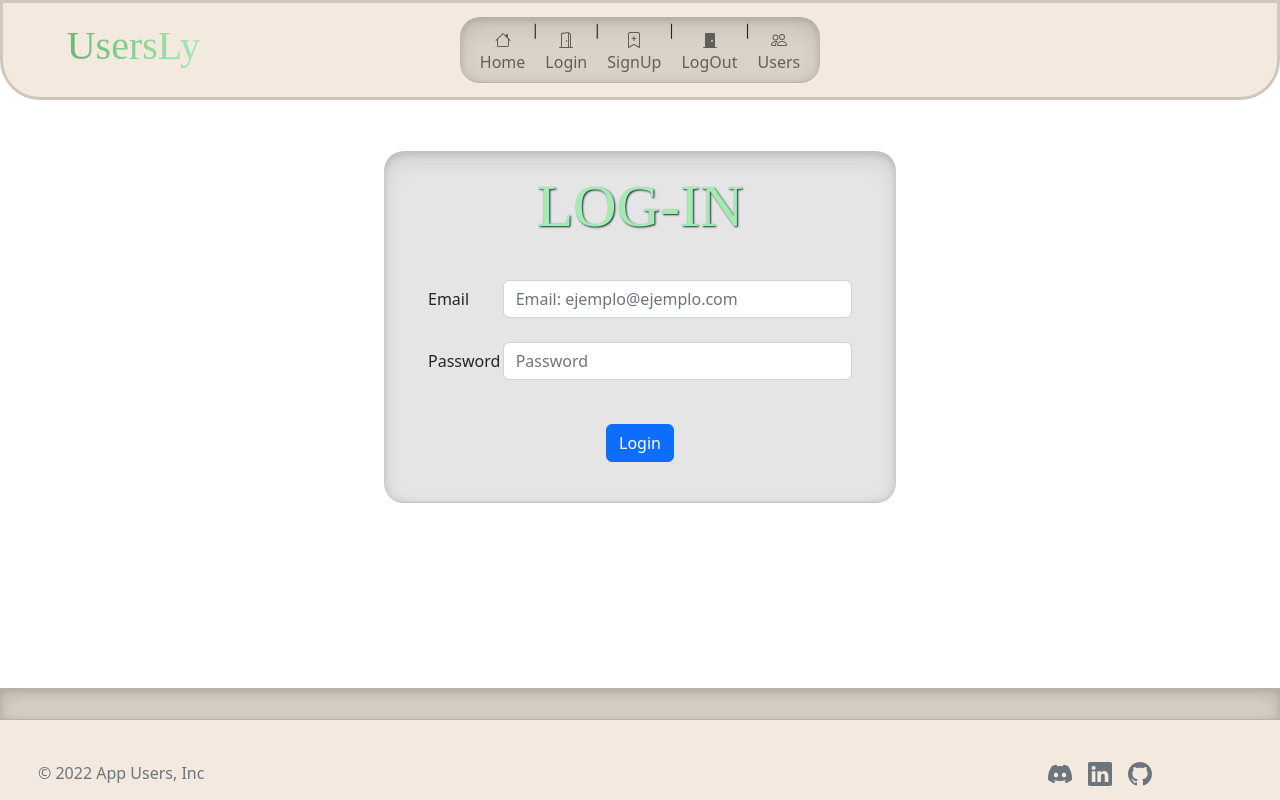
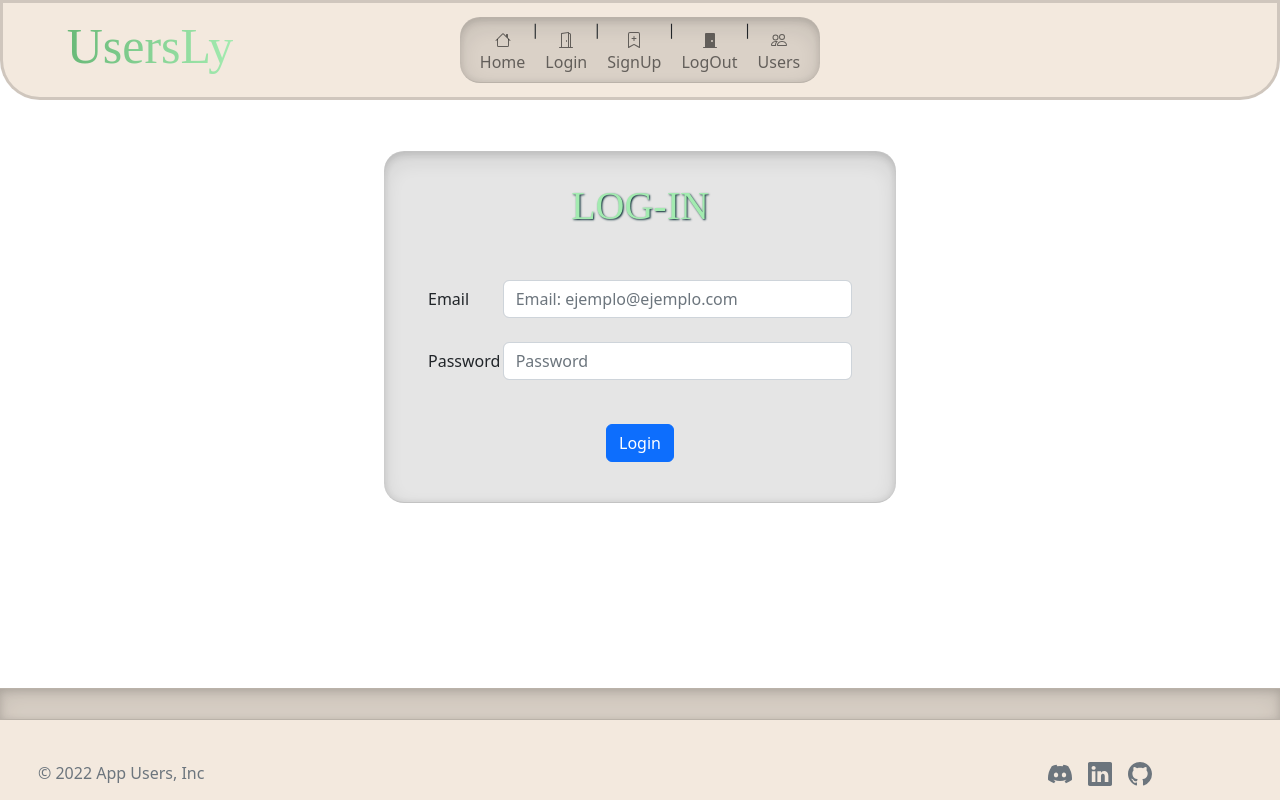
Before and after one commit to AdrianMzn/pruebaTecnicaFrontEnd, an Angular app in the folder appUsers/: page /login in a window 1280 px wide. Built offline with nearby package versions, Linux system fonts and the light colour scheme.

Commit message:
estilos login acabados

```diff
--- a/appUsers/src/app/components/login-page/login-page.component.css
+++ b/appUsers/src/app/components/login-page/login-page.component.css
@@ -24,7 +24,7 @@
 .tituloLogin{
     color: #a3ebb0;
     font-family: 'Rouge Script', cursive;
-    font-size: 60px;
+    font-size: 40px;
     font-weight: normal;
     line-height: 48px;
     margin: 0 0 50px;
--- a/appUsers/src/app/components/navbar/navbar.component.css
+++ b/appUsers/src/app/components/navbar/navbar.component.css
@@ -10,7 +10,7 @@
 
 
 .pageTitle {
-    font-size: 70px;
+    font-size: 70px ;
     font-weight: 200px;
     font-family: 'Rouge Script', cursive;
     background-image: linear-gradient(to left, #a3ebb0 , #69b978);
--- a/appUsers/src/app/components/navbar/navbar.component.html
+++ b/appUsers/src/app/components/navbar/navbar.component.html
@@ -1,7 +1,7 @@
 <nav class="navbar navbar-expand navbarStyles">
 
     <div class="pageTitle" >
-      <h1>UsersLy</h1>
+      <h1 style="font-size: 50px;">UsersLy</h1>
     </div>
     <div class="divNavbar center-screen">
       <div class="divNavbar2" id="navbarNav">
```
